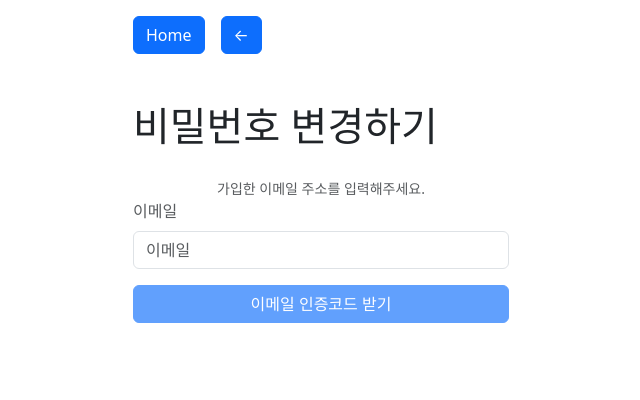
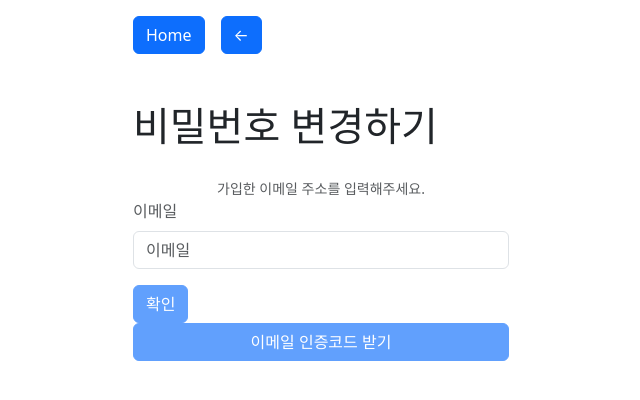
Before and after one commit to osdoonhyun/practice-react-form, a React (Create React App) app: page /change/password in a window 1280 px wide. Shown: the top 400 px of the page, without its empty margins (319-959 px from the left). Built offline with nearby package versions, Linux system fonts and the light colour scheme.

Commit message:
feat: 이메일 확인 인증 기능 추가

```diff
--- a/src/pages/ChangePassword.jsx
+++ b/src/pages/ChangePassword.jsx
@@ -15,6 +15,7 @@ export default function ChangePassword() {
   const [confirmPassword, setConfirmPassword] = useState('');
   const [verificationCode, setVerificationCode] = useState('');
   const [btnDisable, setBtnDisable] = useState(false);
+  const [emailBtnDisable, setEmailBtnDisable] = useState(false);
 
   const [verificationStatus, setVerificationStatus] = useState({
     pending: true,
@@ -25,6 +26,23 @@ export default function ChangePassword() {
   const [passwordToggle, setPasswordToggle] = useState(false);
 
   const searchParams = new URLSearchParams(location.search);
+
+  const handleVerificationEmail = async () => {
+    console.log('이메일체크++++++');
+    try {
+      const { data, status } = await axios.post(mainAddress + '/user/email', {
+        email,
+      });
+      console.log('이메일 가입 확인', data, status);
+
+      if (status === 201) {
+        setBtnDisable(true);
+        setEmailBtnDisable(false);
+      }
+    } catch (error) {
+      console.log('이메일 가입 확인 에러', error.message);
+    }
+  };
 
   const handleVerificationCode = async () => {
     setVerificationStatus((prevState) => ({
@@ -101,7 +119,7 @@ export default function ChangePassword() {
 
   useEffect(() => {
     if (email !== '') {
-      setBtnDisable(true);
+      setEmailBtnDisable(true);
     }
     if (token === '') {
       setToken(searchParams.get('token'));
@@ -129,6 +147,13 @@ export default function ChangePassword() {
                 </Form.Group>
               </Row>
             </Form.Group>
+
+            <Button
+              disabled={emailBtnDisable ? false : true}
+              onClick={handleVerificationEmail}
+            >
+              {btnDisable ? '가입 확인' : '확인'}
+            </Button>
 
             <Button
               onClick={handleVerificationCode}
```
